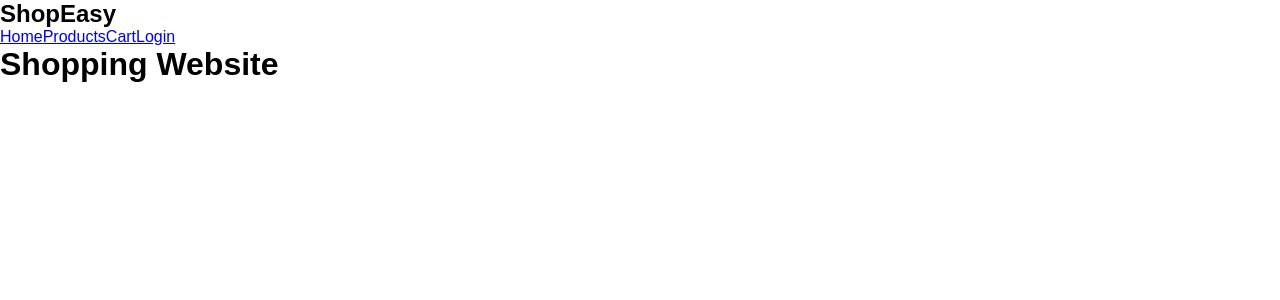
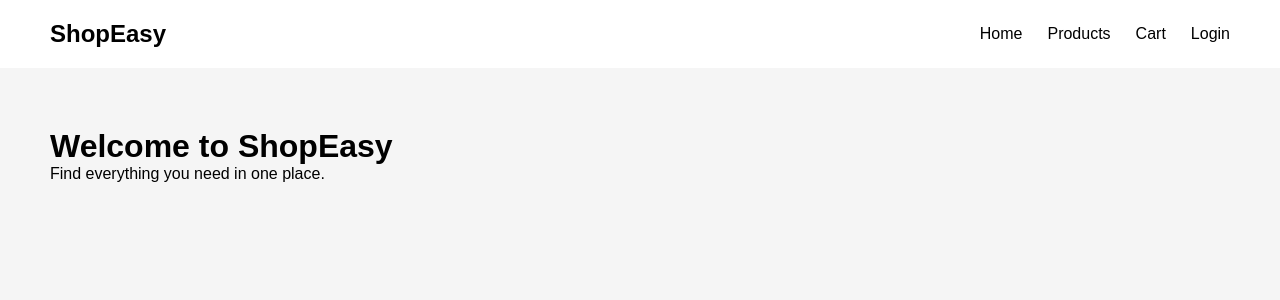
Before and after one commit to GRSVeda/shopping-website, a React (Vite) app: page / in a window 1280 px wide. Shown: the top 300 px of the page. Built offline with nearby package versions, Linux system fonts and the light colour scheme.

Commit message:
Add home page and basic layout

```diff
--- a/src/App.jsx
+++ b/src/App.jsx
@@ -1,11 +1,11 @@
 import Navbar from "./components/Navbar"
+import Home from "./pages/Home"
 
 function App() {
   return (
     <div>
       <Navbar />
-
-      <h1>Shopping Website</h1>
+      <Home />
     </div>
   )
 }
--- a/src/index.css
+++ b/src/index.css
@@ -6,4 +6,27 @@
 
 body {
   font-family: Arial, sans-serif;
+  background-color: #f5f5f5;
 }
+
+nav {
+  display: flex;
+  justify-content: space-between;
+  align-items: center;
+  padding: 20px 50px;
+  background-color: white;
+}
+
+nav div {
+  display: flex;
+  gap: 25px;
+}
+
+nav a {
+  text-decoration: none;
+  color: black;
+}
+
+main {
+  padding: 60px 50px;
+}
--- /dev/null
+++ b/src/pages/Home.jsx
@@ -0,0 +1,10 @@
+function Home() {
+  return (
+    <main>
+      <h1>Welcome to ShopEasy</h1>
+      <p>Find everything you need in one place.</p>
+    </main>
+  )
+}
+
+export default Home
```
